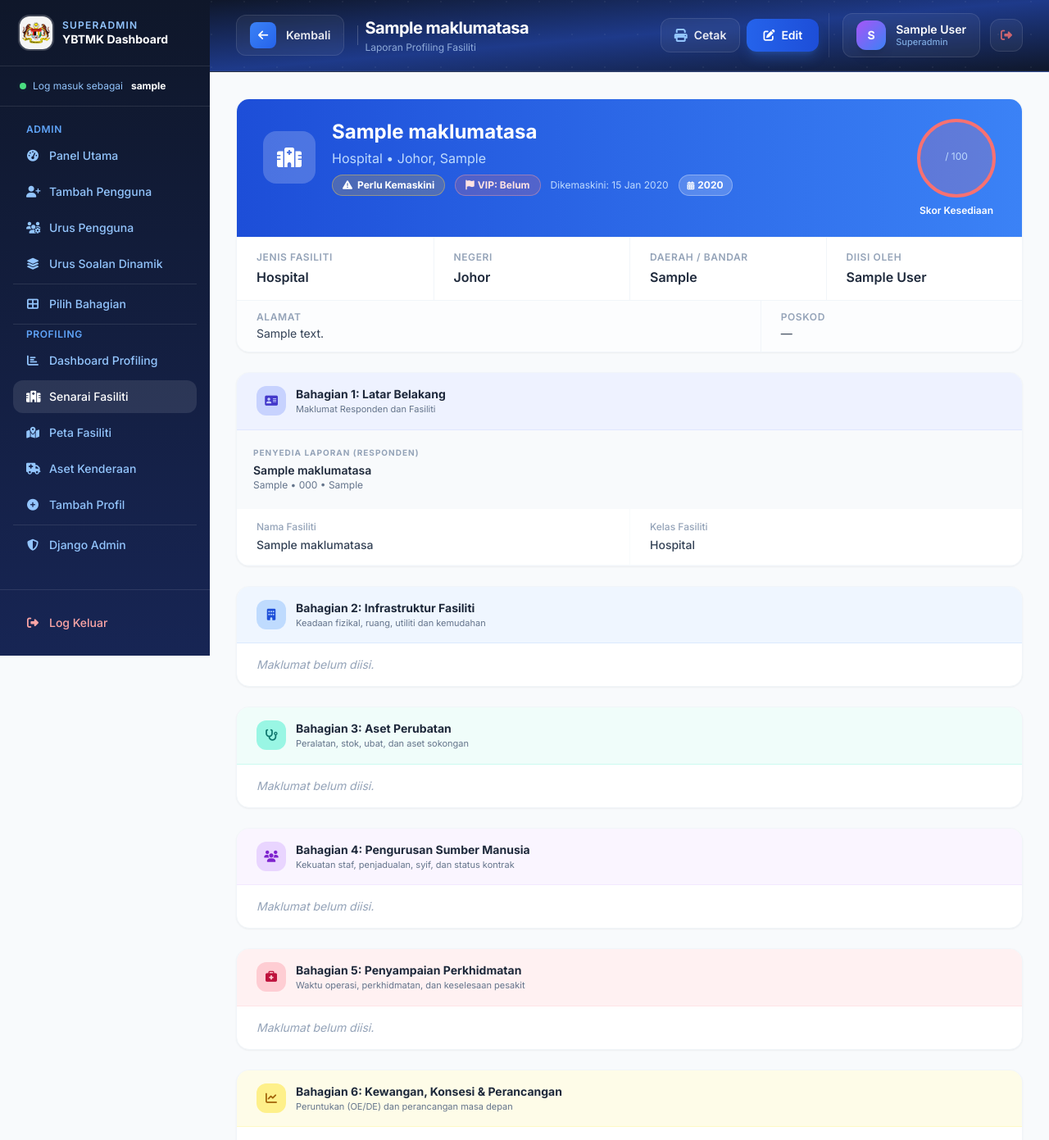
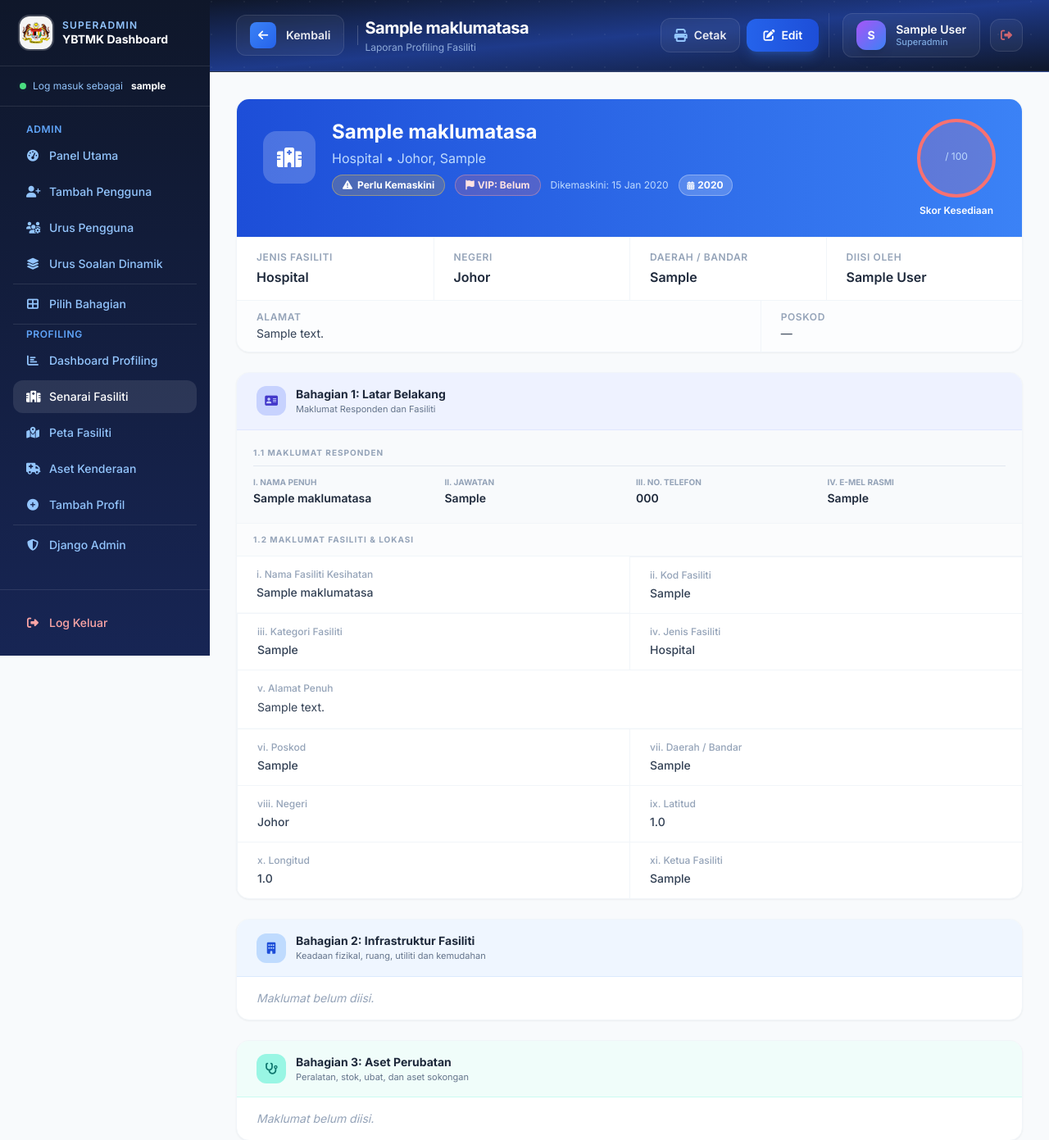
Before and after one commit to rashidiasri03/ybtmk-project, a Django app: page /profiling/1/detail/ in a window 1280 px wide. Shown: the top 1391 px of the page at 82% size. Run offline with Django 5.2, Linux system fonts and the light colour scheme; a user stored in the database is signed in; tables that the repository leaves empty hold one stand-in row (values such as "Sample post"); data that the repository does not hold is empty; some libraries are stand-ins or nearby versions.

Commit message:
menyunting Bahagian 1, susunannya adalah seragam (i ke xi)

```diff
--- a/home/templates/home/detail_fasiliti.html
+++ b/home/templates/home/detail_fasiliti.html
@@ -211,21 +211,39 @@
                     </div>
                 </div>
 
-                <div class="p-5 border-b border-slate-50 bg-slate-50 flex gap-6">
+                <div class="p-5 border-b border-slate-100 bg-slate-50">
+                    <p class="text-[10px] font-bold text-slate-400 uppercase tracking-widest mb-3 border-b border-slate-200 pb-2">1.1 Maklumat Responden</p>
                     {% if fp.maklumat_asas.nama_responden %}
-                    <div>
-                        <p class="text-[10px] font-bold text-slate-400 uppercase tracking-widest mb-1">Penyedia Laporan (Responden)</p>
-                        <p class="text-sm font-semibold text-slate-800">{{ fp.maklumat_asas.nama_responden }}</p>
-                        <p class="text-xs text-slate-500">{{ fp.maklumat_asas.jawatan_responden }} &bull; {{ fp.maklumat_asas.no_telefon_responden }} &bull; {{ fp.maklumat_asas.emel_responden }}</p>
+                    <div class="grid grid-cols-2 md:grid-cols-4 gap-4">
+                        <div><p class="text-[10px] text-slate-400 uppercase font-bold">i. Nama Penuh</p><p class="text-sm font-semibold text-slate-800 mt-0.5">{{ fp.maklumat_asas.nama_responden }}</p></div>
+                        <div><p class="text-[10px] text-slate-400 uppercase font-bold">ii. Jawatan</p><p class="text-sm font-semibold text-slate-800 mt-0.5">{{ fp.maklumat_asas.jawatan_responden|default:"-" }}</p></div>
+                        <div><p class="text-[10px] text-slate-400 uppercase font-bold">iii. No. Telefon</p><p class="text-sm font-semibold text-slate-800 mt-0.5">{{ fp.maklumat_asas.no_telefon_responden|default:"-" }}</p></div>
+                        <div><p class="text-[10px] text-slate-400 uppercase font-bold">iv. E-mel Rasmi</p><p class="text-sm font-semibold text-slate-800 mt-0.5">{{ fp.maklumat_asas.emel_responden|default:"-" }}</p></div>
                     </div>
+                    {% else %}
+                    <p class="text-sm font-semibold text-slate-400 italic">Belum Diisi</p>
                     {% endif %}
                 </div>
 
-                <div class="grid grid-cols-2 divide-x divide-slate-50">
-                    {% include 'home/_detail_row.html' with label="Nama Fasiliti" value=fp.maklumat_asas.nama_fasiliti type="text" %}
-                    {% include 'home/_detail_row.html' with label="Kelas Fasiliti" value=fp.maklumat_asas.get_jenis_fasiliti_display type="text" %}
-                    {% include 'home/_detail_row.html' with label="Tahun Dibina" value=fp.k_kejuruteraan.tahun_dibina type="text" %}
-                    {% include 'home/_detail_row.html' with label="Ketua Fasiliti (Person in Charge)" value=fp.k_perkhidmatan.siapa_manage type="text" %}
+                <div class="px-5 py-3 bg-slate-50/50 border-b border-slate-100">
+                    <p class="text-[10px] font-bold text-slate-400 uppercase tracking-widest">1.2 Maklumat Fasiliti & Lokasi</p>
+                </div>
+                <div class="grid grid-cols-2 divide-x divide-y divide-slate-100">
+                    {% include 'home/_detail_row.html' with label="i. Nama Fasiliti Kesihatan" value=fp.maklumat_asas.nama_fasiliti type="text" %}
+                    {% include 'home/_detail_row.html' with label="ii. Kod Fasiliti" value=fp.maklumat_asas.kod_fasiliti type="text" %}
+                    {% include 'home/_detail_row.html' with label="iii. Kategori Fasiliti" value=fp.maklumat_asas.kategori_fasiliti type="text" %}
+                    {% include 'home/_detail_row.html' with label="iv. Jenis Fasiliti" value=fp.maklumat_asas.get_jenis_fasiliti_display type="text" %}
+
+                    <div class="col-span-2 border-t border-slate-100">
+                        {% include 'home/_detail_row.html' with label="v. Alamat Penuh" value=fp.maklumat_asas.alamat type="long" %}
+                    </div>
+
+                    {% include 'home/_detail_row.html' with label="vi. Poskod" value=fp.maklumat_asas.poskod type="text" %}
+                    {% include 'home/_detail_row.html' with label="vii. Daerah / Bandar" value=fp.maklumat_asas.daerah type="text" %}
+                    {% include 'home/_detail_row.html' with label="viii. Negeri" value=fp.maklumat_asas.get_negeri_display type="text" %}
+                    {% include 'home/_detail_row.html' with label="ix. Latitud" value=fp.maklumat_asas.latitud type="text" %}
+                    {% include 'home/_detail_row.html' with label="x. Longitud" value=fp.maklumat_asas.longitud type="text" %}
+                    {% include 'home/_detail_row.html' with label="xi. Ketua Fasiliti" value=fp.maklumat_asas.ketua_fasiliti type="text" %}
                 </div>
             </div>
 
```
Also changed, not shown: home/templates/home/form_latar_belakang.html (+29 -15 lines).
